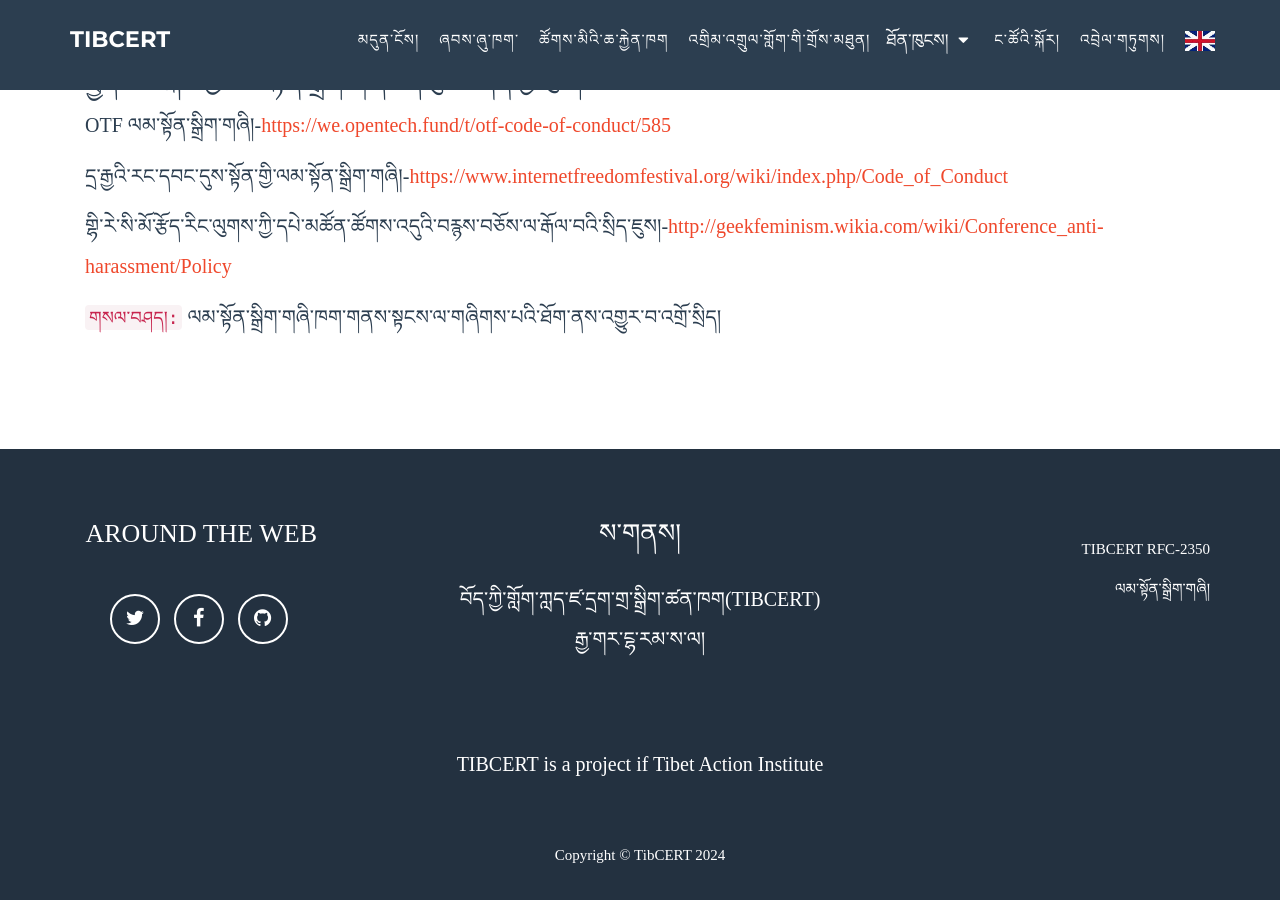
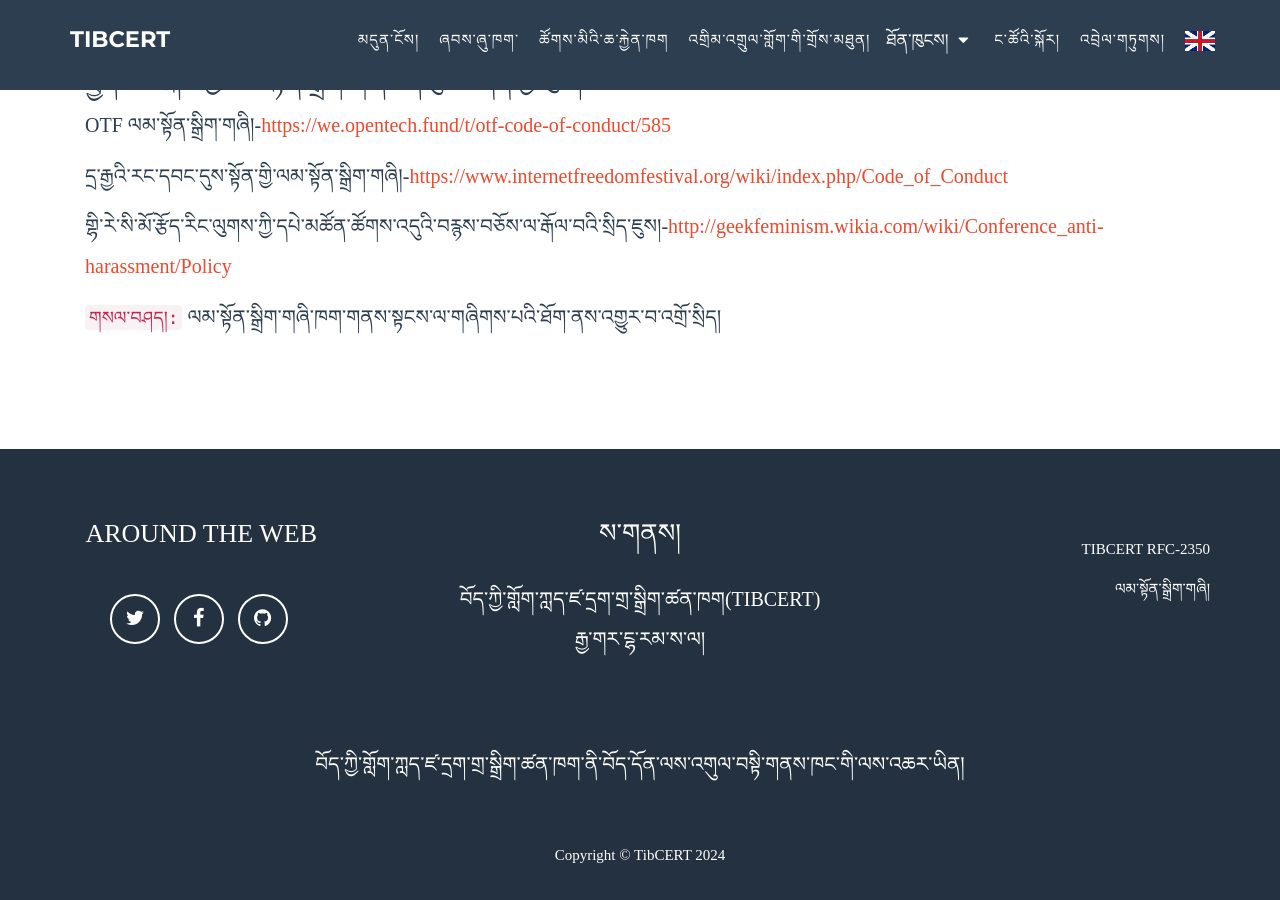
Before and after one commit to tibcert/tibcert.github.io, a Jekyll site: the page built from codeofconduct-bo.md, in a window 1280 px wide and 900 px high, scrolled down 1791 px. Built offline with Jekyll 4.4.1, drawn with Linux system fonts in a browser that asks for light colours; some web fonts are replaced.

Commit message:
added tibetan text

```diff
--- a/_includes/footer-bo.html
+++ b/_includes/footer-bo.html
@@ -40,7 +40,7 @@
             <div class="container">
                 <div class="row">
                     <div class="col-lg-12">
-                        <p> TIBCERT is a project if Tibet Action Institute</p>
+                        <p> བོད་ཀྱི་གློག་ཀླད་ཛ་དྲག་གྲ་སྒྲིག་ཚན་ཁག་ནི་བོད་དོན་ལས་འགུལ་བསྟི་གནས་ཁང་གི་ལས་འཆར་ཡིན།</p>
                         <br>
                         Copyright &copy; {{ site.footer.copyright }} 20{{ site.time | date: '%y' }}
                     </div>
--- a/_includes/footer.html
+++ b/_includes/footer.html
@@ -41,7 +41,7 @@
             <div class="container">
                 <div class="row">
                     <div class="col-lg-12">
-                        <p> TIBCERT is a project of Tibet Action Institute</p>
+                        <p> TibCERT is a project of Tibet Action Institute</p>
                         Copyright &copy; {{ site.footer.copyright }} 20{{ site.time | date: '%y' }}
                         <br>
 
```
